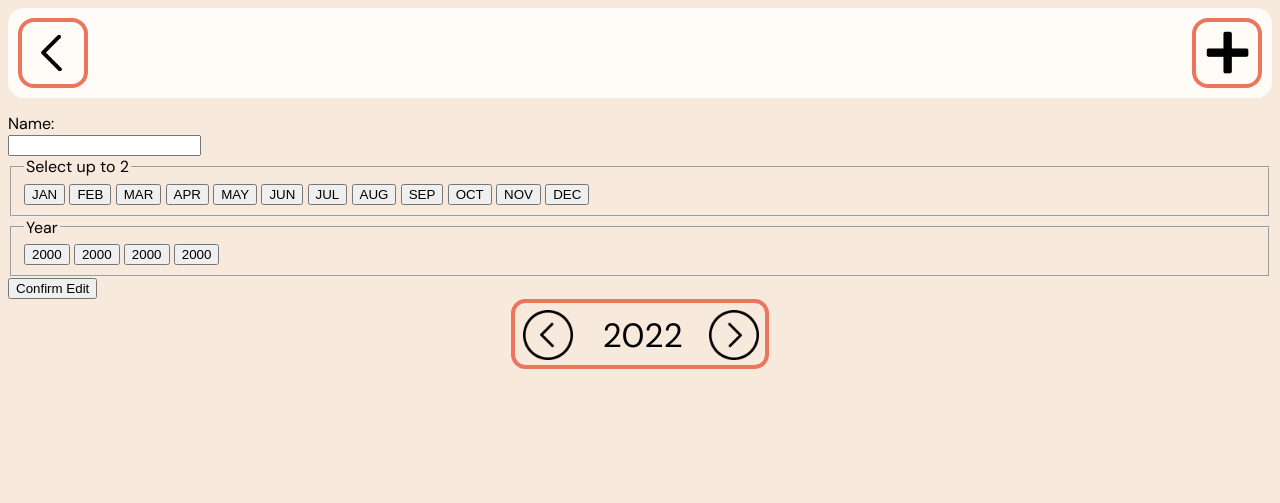
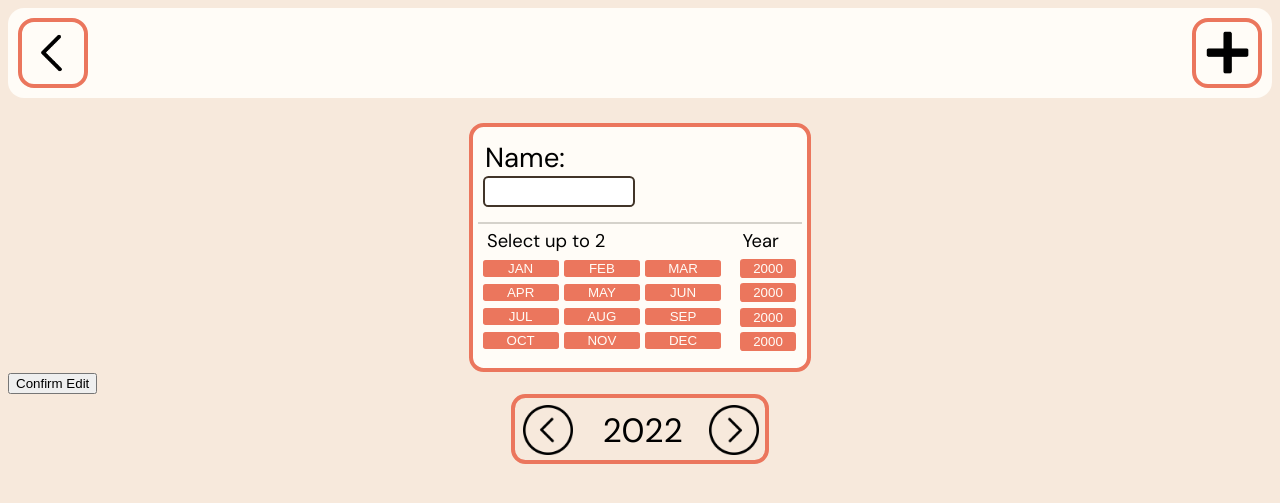
Before and after one commit to AN1001/money, a PHP site: page /financeDisplay.html in a window 1280 px wide. Shown: the top 503 px of the page. Run offline with PHP 8.4, Linux system fonts and the light colour scheme.

Commit message:
Update financeDisplay-styles.css

```diff
--- a/financeDisplay-styles.css
+++ b/financeDisplay-styles.css
@@ -484,6 +484,73 @@ html, body{
 	}
 }
 
+#graphMetaData{
+	display: flex;
+	width: 324px;
+	margin: auto;
+	flex-flow: row wrap;
+	row-gap: 5px;
+	border: 4px solid #eb765d;
+	background: #fffcf7;
+	border-radius: 0.8em;
+	font-size: 1.15em;
+	margin-top: 10px;
+	padding: 5px;
+	padding-bottom: 13px;
+}
+
+#nameTag{
+	margin-left: 7px;
+	margin-top: 8px;
+	font-size: 1.5em;
+}
+
+#inputGraphName{
+	width: 136px;
+	margin: 0 5px 0 5px;
+	border: 2px solid #413428;
+	border-radius: 0.4em;
+	height: 25px;
+}
+
+fieldset{
+	padding: 2px 2px 2px 2.5px;
+	margin-top: 5px;
+	border: none;
+	border-radius: 0.4em;
+	display: flex;
+	flex-direction: column;
+
+}
+
+legend{
+	margin-left: 2.5px;
+}
+
+.monthBtn{
+	color: #fffcf7;
+	width: 76.3px;
+	border: none;
+	background: #eb765d;
+	border-radius: 0.2em;
+}
+
+.yearBtn{
+	color: #fffcf7;
+	width: 60px;
+	height: 23px;
+	margin-top: 1.5px;
+	border: 2px solid;
+	background: #eb765d;
+	border-radius: 0.4em;
+}
+
+#inputGraphDuration{
+	display: flex;
+	border-top: 2px solid #d5d2cb;
+	margin-top: 10px;
+}
+
 p{
 	margin: 0;
 	text-align: center;
```
